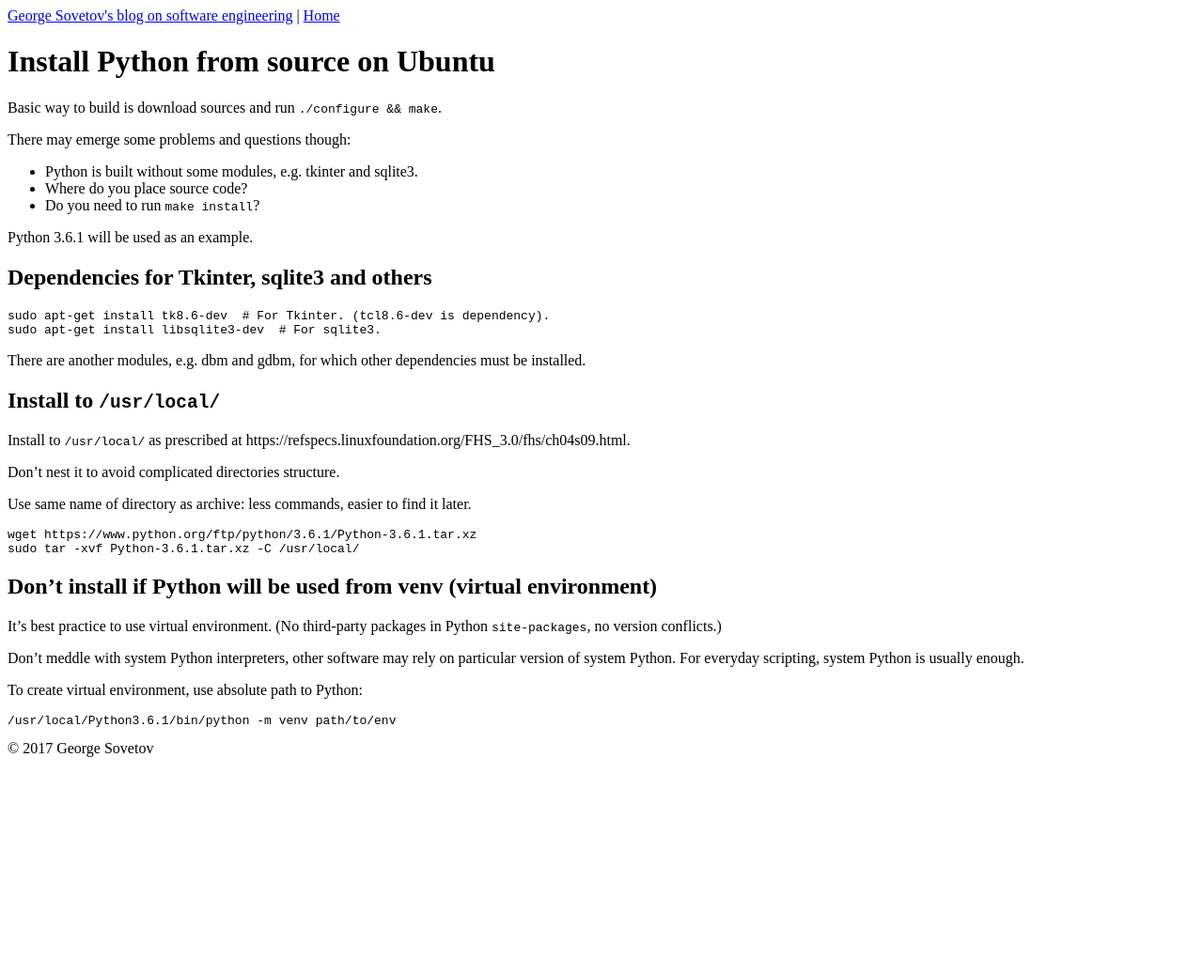
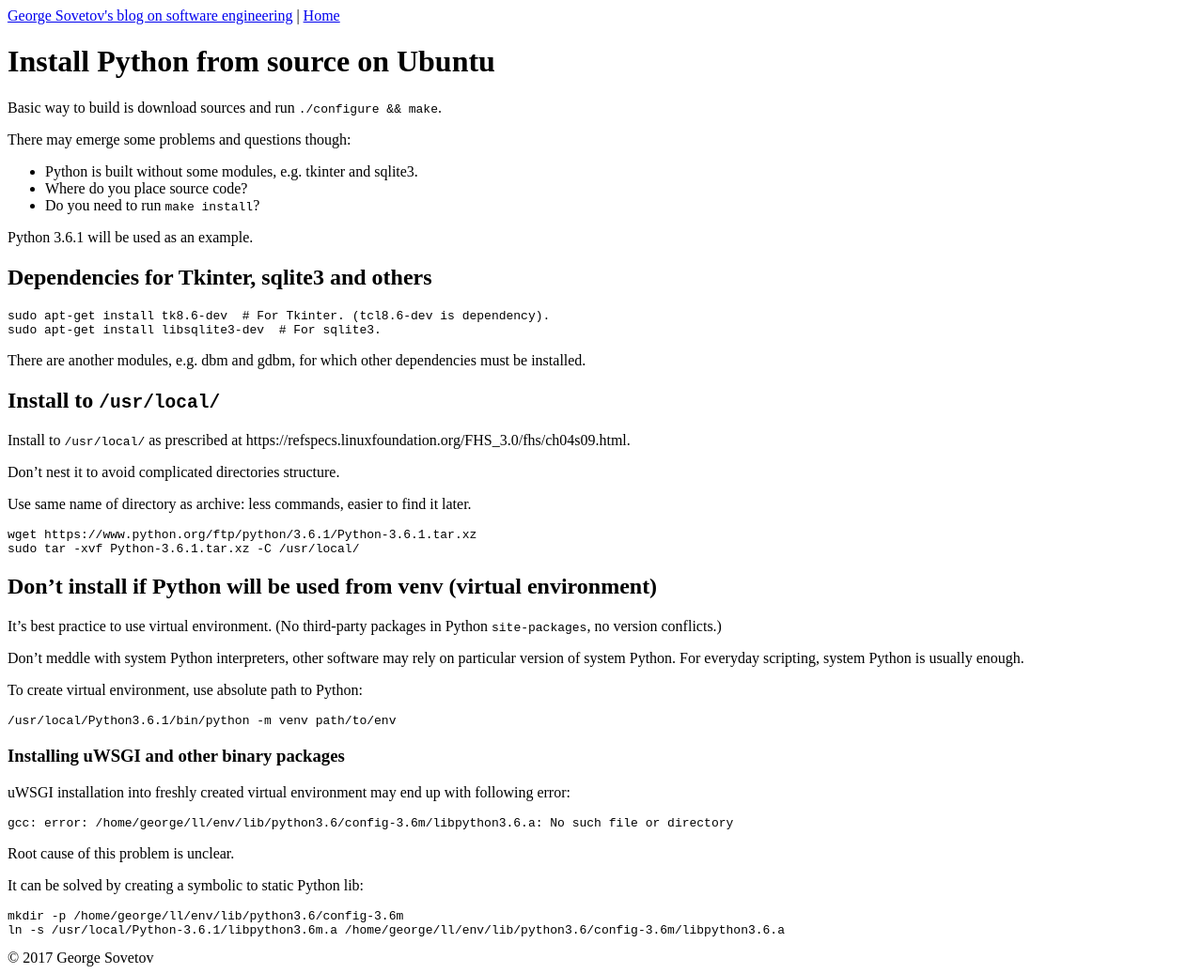
Before and after one commit to sovetov/sovetov.github.io, a Jekyll site: the page built from install-python-from-source-on-ubuntu.md, in a window 1280 px wide. Shown: the whole page at 94% size. Built offline with Jekyll 4.4.1, drawn with Linux system fonts in a browser that asks for light colours; our own code applies the rules of GitHub Pages for plain Markdown files; before the commit the page ends 900 px from its top, so only the background shows below that.

Commit message:
Update install-python-from-source-on-ubuntu.md

````diff
--- a/install-python-from-source-on-ubuntu.md
+++ b/install-python-from-source-on-ubuntu.md
@@ -49,3 +49,20 @@ To create virtual environment, use absolute path to Python:
 ```
 /usr/local/Python3.6.1/bin/python -m venv path/to/env
 ```
+
+### Installing uWSGI and other binary packages
+
+uWSGI installation into freshly created virtual environment may end up with following error:
+
+```
+gcc: error: /home/george/ll/env/lib/python3.6/config-3.6m/libpython3.6.a: No such file or directory
+```
+
+Root cause of this problem is unclear.
+
+It can be solved by creating a symbolic to static Python lib:
+
+```
+mkdir -p /home/george/ll/env/lib/python3.6/config-3.6m
+ln -s /usr/local/Python-3.6.1/libpython3.6m.a /home/george/ll/env/lib/python3.6/config-3.6m/libpython3.6.a
+```
````
